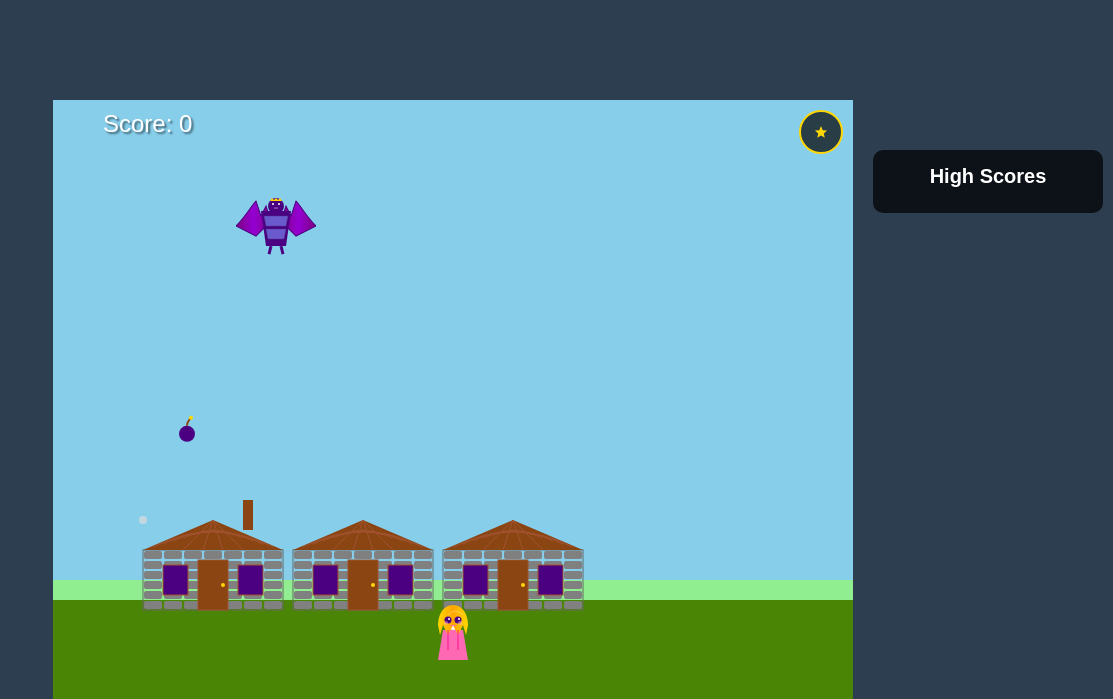
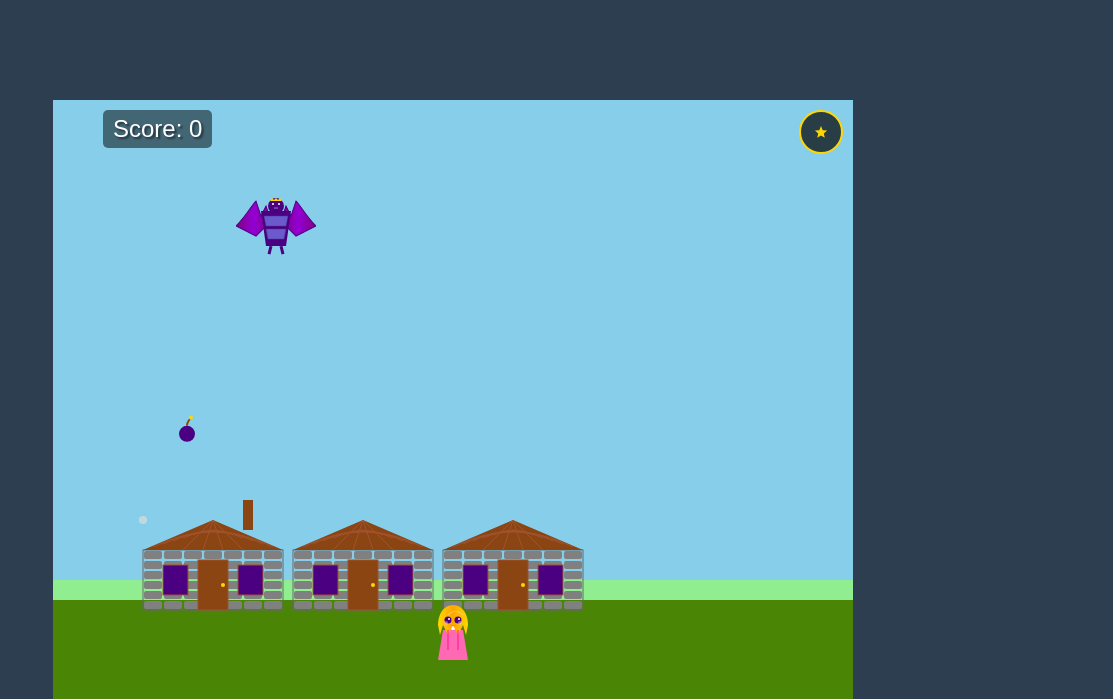
Before and after one commit to awaliuddin/Game-Battle-Village, a Flask app: page / in a window 1320 px wide. Shown: the top 699 px of the page, without its empty margins (207-1320 px from the left). Run offline with Flask 3, Linux system fonts and the light colour scheme; data that the repository does not hold is empty; some libraries are stand-ins or nearby versions.

Commit message:
Agent query: I've fixed the UI visibility issues and SVG rendering. Can you check if: 1) The score and health are now visible, 2) The high scores panel properly hides/shows, and 3) The village background is properly contained without bleeding?
Fix UI rendering issues: Improved score/health visibility, corrected scoreboard positioning, and resolved SVG bleeding by adjusting CSS and canvas scaling.

Screenshot: https://storage.googleapis.com/screenshot-production-us-central1/ba85b831-aebb-4ba4-b0cd-6e39dabc6769/c852ed22-7646-45e4-b442-c5c8a324b690.jpg

```diff
--- a/static/css/style.css
+++ b/static/css/style.css
@@ -14,6 +14,8 @@ body {
     max-width: 800px;
     height: 100vh;
     max-height: 600px;
+    overflow: hidden; /* Prevent SVG bleeding */
+    background: #87ceeb; /* Match SVG background */
 }
 
 #gameCanvas {
@@ -22,16 +24,16 @@ body {
     left: 0;
     width: 100%;
     height: 100%;
-    background: #87ceeb;
 }
 
 #ui-overlay {
     position: absolute;
     top: 10px;
     left: 10px;
-    z-index: 1;
+    z-index: 10; /* Ensure UI is above canvas */
     display: flex;
     gap: 20px;
+    pointer-events: none; /* Allow clicks to pass through */
 }
 
 .heart {
@@ -45,19 +47,24 @@ body {
     font-family: 'Arial', sans-serif;
     font-size: 24px;
     text-shadow: 2px 2px 2px rgba(0, 0, 0, 0.5);
+    background: rgba(0, 0, 0, 0.5); /* Add background for better visibility */
+    padding: 5px 10px;
+    border-radius: 5px;
+    pointer-events: auto; /* Re-enable clicks for score */
 }
 
 .high-scores {
-    position: absolute;
-    top: 50px;
-    right: -250px;
+    position: fixed; /* Change to fixed positioning */
+    top: 50%;
+    right: -300px; /* Move further off screen */
+    transform: translateY(-50%);
     background: rgba(0, 0, 0, 0.7);
     padding: 15px;
     border-radius: 10px;
     color: white;
     font-family: 'Arial', sans-serif;
-    z-index: 1;
-    width: 200px;
+    z-index: 100;
+    width: 250px;
     transition: right 0.3s ease-in-out;
 }
 
@@ -98,9 +105,10 @@ body {
     display: flex;
     align-items: center;
     justify-content: center;
-    z-index: 2;
+    z-index: 101; /* Above high scores panel */
     border: 2px solid #FFD700;
     transition: transform 0.3s ease;
+    pointer-events: auto; /* Enable clicks */
 }
 
 #high-scores-toggle:hover {
@@ -122,7 +130,8 @@ body {
     display: none;
     justify-content: space-between;
     padding: 0 20px;
-    z-index: 2;
+    z-index: 100;
+    pointer-events: auto;
 }
 
 .control-button {
@@ -164,11 +173,13 @@ body {
     }
 
     .high-scores {
+        right: -100%; /* Move completely off screen on mobile */
         width: 80%;
         max-width: 300px;
+    }
+
+    .high-scores.visible {
         right: 50%;
-        transform: translateX(50%);
-        top: 50%;
-        margin-top: -150px;
+        transform: translate(50%, -50%);
     }
 }
--- a/static/js/game.js
+++ b/static/js/game.js
@@ -24,7 +24,6 @@ class Game {
     }
 
     setupCanvas() {
-        // Make canvas responsive
         const resizeCanvas = () => {
             const container = document.getElementById('game-container');
             const containerWidth = container.clientWidth;
@@ -43,9 +42,11 @@ class Game {
             this.canvas.width = width;
             this.canvas.height = height;
 
-            // Scale the context to maintain 800x600 coordinate system
-            this.scale = width / 800;
-            this.ctx.scale(this.scale, this.scale);
+            // Store the scale for use in rendering
+            this.scale = {
+                x: width / 800,
+                y: height / 600
+            };
         };
 
         window.addEventListener('resize', resizeCanvas);
@@ -183,12 +184,16 @@ class Game {
     }
 
     draw() {
-        // Clear canvas
+        // Clear canvas and set proper scaling
+        this.ctx.save();
         this.ctx.clearRect(0, 0, this.canvas.width, this.canvas.height);
 
-        // Draw village background
+        // Scale everything to match canvas size
+        this.ctx.scale(this.scale.x, this.scale.y);
+
+        // Draw village background contained within game area
         if (this.villageBackground.complete) {
-            this.ctx.drawImage(this.villageBackground, 0, 0, this.canvas.width, this.canvas.height);
+            this.ctx.drawImage(this.villageBackground, 0, 0, 800, 600);
         }
 
         // Draw game objects
@@ -199,8 +204,10 @@ class Game {
         // Draw health
         this.drawHealth();
 
-        // Draw score
+        // Update score display
         document.getElementById('score').textContent = `Score: ${this.score}`;
+
+        this.ctx.restore();
     }
 
     drawHealth() {
```
Also changed, not shown: attached_assets/image_1740273884450.png (added).
